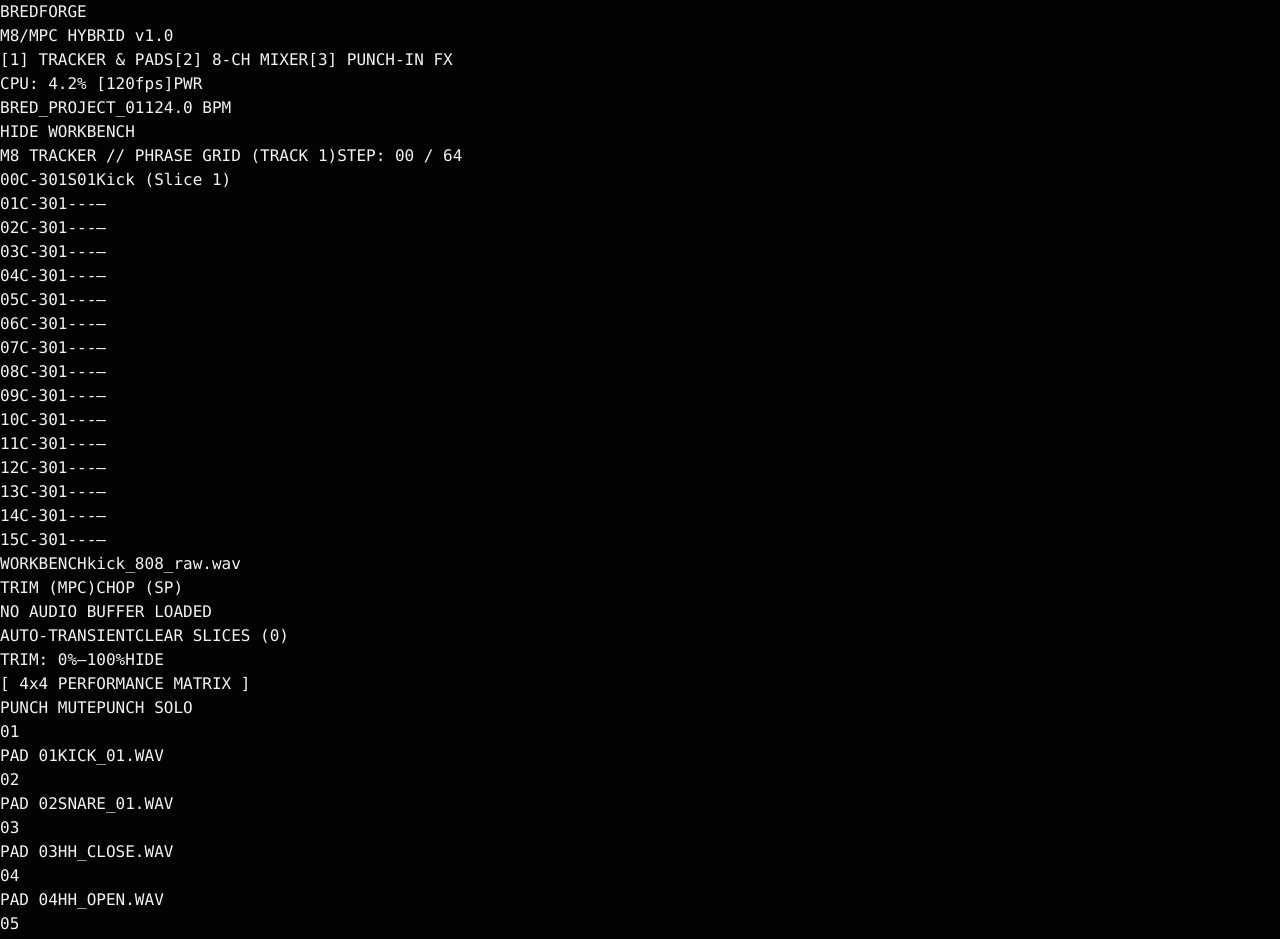
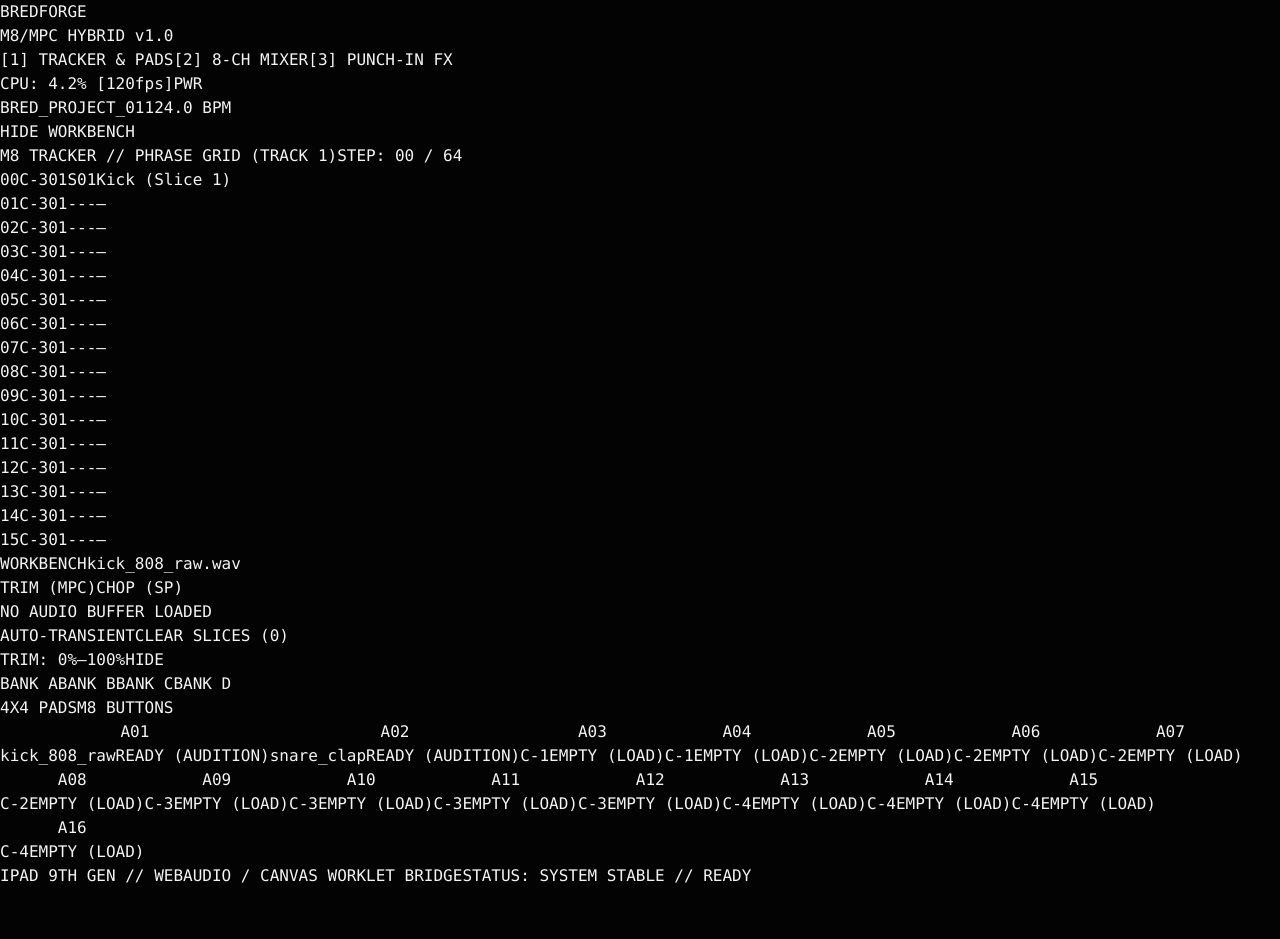
Before and after one commit to patromeo21/bredforge, a React (Vite) app: page / in a window 1280 px wide. Shown: the top 939 px of the page. After the commit the page ends 888 px from the top, so only its background shows below. Built offline with nearby package versions, Linux system fonts and the light colour scheme.

Commit message:
Refactor PadMatrix component and update interfaces

```diff
--- a/src/components/tracker/PadMatrix.tsx
+++ b/src/components/tracker/PadMatrix.tsx
@@ -1,139 +1,183 @@
 // ============================================================================
-// STAGE F - CORE PERFORMANCE ENGINE: SP-STYLE AUDITION MATRIX (PadMatrix.tsx)
+// BREDFORGE v1.0 — DYNAMIC PAD & M8 HARDWARE MATRIX FLIP [REF: PAD-M8-01]
 // ============================================================================
 
 import React, { useState } from 'react';
 
-export interface PadConfig {
+export interface PadData {
   id: number;
-  label: string;
-  sampleName: string;
-  hexId: string;
+  name: string;
+  note: string;
+  sampleName?: string;
+  audioBuffer?: AudioBuffer | null;
 }
 
-interface PadMatrixProps {
-  isRecording?: boolean;
-  onPadTrigger?: (bankIdx: number, padIdx: number, hexId: string) => void | Promise<void>;
-  onRecordStep?: (padId: number) => void;
+export interface PadMatrixProps {
+  activeBank: 'A' | 'B' | 'C' | 'D';
+  onSelectBank: (bank: 'A' | 'B' | 'C' | 'D') => void;
+  pads: PadData[];
+  onTriggerPad: (pad: PadData) => void;
+  onM8Action: (command: string) => void;
 }
 
-export const PadMatrix: React.FC<PadMatrixProps> = ({
-  isRecording = false,
-  onPadTrigger,
-  onRecordStep,
-}) => {
-  const [activePad, setActivePad] = useState<number | null>(null);
-  const [muteMode, setMuteMode] = useState<boolean>(false);
-  const [soloMode, setSoloMode] = useState<boolean>(false);
+export function PadMatrix({
+  activeBank,
+  onSelectBank,
+  pads,
+  onTriggerPad,
+  onM8Action,
+}: PadMatrixProps) {
+  const [gridMode, setGridMode] = useState<'4x4' | 'm8'>('4x4');
 
-  // 4x4 SP-Style Performance Matrix with Bank/Hex mappings
-  const pads: PadConfig[] = [
-    { id: 1,  label: 'PAD 01', sampleName: 'KICK_01.WAV',   hexId: '00' },
-    { id: 2,  label: 'PAD 02', sampleName: 'SNARE_01.WAV',  hexId: '01' },
-    { id: 3,  label: 'PAD 03', sampleName: 'HH_CLOSE.WAV',  hexId: '02' },
-    { id: 4,  label: 'PAD 04', sampleName: 'HH_OPEN.WAV',   hexId: '03' },
-    { id: 5,  label: 'PAD 05', sampleName: 'CLAP_01.WAV',   hexId: '04' },
-    { id: 6,  label: 'PAD 06', sampleName: 'PERC_01.WAV',   hexId: '05' },
-    { id: 7,  label: 'PAD 07', sampleName: 'CRASH_01.WAV',  hexId: '06' },
-    { id: 8,  label: 'PAD 08', sampleName: 'RIDE_01.WAV',   hexId: '07' },
-    { id: 9,  label: 'PAD 09', sampleName: 'BASS_C1.WAV',   hexId: '08' },
-    { id: 10, label: 'PAD 10', sampleName: 'SYN_CHORD.WAV', hexId: '09' },
-    { id: 11, label: 'PAD 11', sampleName: 'VOX_HIT.WAV',   hexId: '0A' },
-    { id: 12, label: 'PAD 12', sampleName: 'FX_STAB.WAV',   hexId: '0B' },
-    { id: 13, label: 'PAD 13', sampleName: 'CHOP_01.WAV',   hexId: '0C' },
-    { id: 14, label: 'PAD 14', sampleName: 'CHOP_02.WAV',   hexId: '0D' },
-    { id: 15, label: 'PAD 15', sampleName: 'CHOP_03.WAV',   hexId: '0E' },
-    { id: 16, label: 'PAD 16', sampleName: 'CHOP_04.WAV',   hexId: '0F' },
+  const m8Buttons = [
+    { label: 'UP', icon: '▲', cmd: 'NAV_UP', desc: 'Cursor Up' },
+    { label: 'EDIT', icon: 'E', cmd: 'EDIT_VAL', desc: 'Confirm / Edit' },
+    { label: 'LEFT', icon: '◄', cmd: 'NAV_LEFT', desc: 'Cursor Left' },
+    { label: 'RIGHT', icon: '►', cmd: 'NAV_RIGHT', desc: 'Cursor Right' },
+    { label: 'DOWN', icon: '▼', cmd: 'NAV_DOWN', desc: 'Cursor Down' },
+    { label: 'OPTION', icon: 'O', cmd: 'OPT_MENU', desc: 'Context / Cancel' },
+    { label: 'SHIFT', icon: 'S', cmd: 'MOD_SHIFT', desc: 'Modifier Key' },
+    { label: 'PLAY', icon: 'P', cmd: 'SEQ_PLAY', desc: 'Transport Play/Stop' },
   ];
 
-  // Hardware Touch Event Handler (Pure Instant Audition)
-  const handleTouchPad = (pad: PadConfig, e?: React.SyntheticEvent) => {
-    if (e) {
-      e.preventDefault(); // Prevent WebKit touch/scroll interference on iPad
-    }
+  return (
+    <div className="flex-1 bg-zinc-900/40 border border-zinc-800 rounded-lg p-3 flex flex-col min-h-0 overflow-hidden font-mono">
 
-    setActivePad(pad.id);
+      {/* Header: Bank Selectors & Grid Flip Toggle */}
+      <div className="flex justify-between items-center mb-3 shrink-0">
+        <div className="flex gap-1.5">
+          {(['A', 'B', 'C', 'D'] as const).map((bank) => (
+            <button
+              key={bank}
+              onClick={() => onSelectBank(bank)}
+              className={`px-2 py-1 text-[10px] font-bold rounded border cursor-pointer transition-all ${
+                activeBank === bank
+                  ? 'bg-amber-500 text-zinc-950 border-amber-400 shadow-[0_0_10px_rgba(245,158,11,0.3)]'
+                  : 'bg-zinc-900 text-zinc-400 border-zinc-800 hover:text-zinc-200'
+              }`}
+            >
+              BANK {bank}
+            </button>
+          ))}
+        </div>
 
-    // 1. Fire Audio Audition Payload Instantly matching TrackerLayout signature (bankIdx, padIdx, hexId)
-    if (onPadTrigger) {
-      onPadTrigger(0, pad.id - 1, pad.hexId);
-    }
-
-    // 2. Write Step Row strictly IF Record Transport is Active
-    if (isRecording && onRecordStep) {
-      onRecordStep(pad.id);
-    }
-
-    // Visual Feedback Timeout
-    setTimeout(() => setActivePad(null), 120);
-  };
-
-  return (
-    <div className="flex flex-col h-full bg-black/40 border border-emerald-500/20 rounded p-2 font-mono text-[11px] select-none">
-      {/* Header & Tactile Punch-In Controls */}
-      <div className="flex justify-between items-center mb-2 pb-1 border-b border-emerald-500/20">
-        <span className="text-emerald-400 font-bold tracking-wider">[ 4x4 PERFORMANCE MATRIX ]</span>
-
-        {/* MUTE / SOLO Hardware Strips */}
-        <div className="flex gap-1">
+        {/* Grid Flip Switcher */}
+        <div className="flex items-center gap-1 bg-zinc-950 p-0.5 rounded border border-zinc-800">
           <button
-            onClick={() => { setMuteMode(!muteMode); if (soloMode) setSoloMode(false); }}
-            className={`px-2 py-0.5 text-[9px] font-bold rounded border transition-all cursor-pointer ${
-              muteMode
-                ? 'bg-red-600 text-white border-red-500 shadow-[0_0_8px_rgba(220,38,38,0.6)]'
-                : 'bg-zinc-950 text-red-500/70 border-red-900/40 hover:border-red-500/40'
+            onClick={() => setGridMode('4x4')}
+            className={`px-2.5 py-1 text-[10px] font-bold rounded cursor-pointer transition-all ${
+              gridMode === '4x4'
+                ? 'bg-amber-500 text-zinc-950'
+                : 'text-zinc-400 hover:text-zinc-200'
             }`}
           >
-            PUNCH MUTE
+            4X4 PADS
           </button>
           <button
-            onClick={() => { setSoloMode(!soloMode); if (muteMode) setMuteMode(false); }}
-            className={`px-2 py-0.5 text-[9px] font-bold rounded border transition-all cursor-pointer ${
-              soloMode
-                ? 'bg-amber-500 text-black border-amber-400 shadow-[0_0_8px_rgba(245,158,11,0.6)]'
-                : 'bg-zinc-950 text-amber-500/70 border-amber-900/40 hover:border-amber-500/40'
+            onClick={() => setGridMode('m8')}
+            className={`px-2.5 py-1 text-[10px] font-bold rounded cursor-pointer transition-all ${
+              gridMode === 'm8'
+                ? 'bg-amber-500 text-zinc-950'
+                : 'text-zinc-400 hover:text-zinc-200'
             }`}
           >
-            PUNCH SOLO
+            M8 BUTTONS
           </button>
         </div>
       </div>
 
-      {/* 4x4 Tactile Pad Grid */}
-      <div className="flex-1 grid grid-cols-4 gap-2">
-        {pads.map((pad) => {
-          const isActive = activePad === pad.id;
-          return (
-            <div
-              key={pad.id}
-              onTouchStart={(e) => handleTouchPad(pad, e)}
-              onMouseDown={(e) => handleTouchPad(pad, e)}
-              className={`flex flex-col justify-between p-2 rounded border transition-all cursor-pointer active:scale-95 ${
-                isActive
-                  ? 'bg-emerald-500 text-black border-emerald-300 shadow-[0_0_12px_rgba(16,185,129,0.8)] scale-95'
-                  : 'bg-zinc-950/80 border-emerald-500/30 hover:border-emerald-500/60'
-              }`}
-            >
-              <div className="flex justify-between items-start">
-                <span className={`text-[9px] font-bold ${isActive ? 'text-black' : 'text-emerald-500/60'}`}>
-                  {String(pad.id).padStart(2, '0')}
-                </span>
-                {isRecording && (
-                  <span className="w-1.5 h-1.5 rounded-full bg-red-500 animate-pulse" />
-                )}
+      {/* Dynamic Viewport: 4x4 MPC Pads vs M8 Hardware Controls */}
+      <div className="flex-1 min-h-0 flex flex-col">
+        {gridMode === '4x4' ? (
+          <div className="grid grid-cols-4 gap-2 h-full">
+            {pads.map((pad) => (
+              <button
+                key={pad.id}
+                onClick={() => onTriggerPad(pad)}
+                className={`flex flex-col justify-between p-2.5 rounded-lg text-left transition-all cursor-pointer group border ${
+                  pad.audioBuffer
+                    ? 'bg-emerald-950/40 border-emerald-500/50 hover:border-emerald-400 active:bg-emerald-500/30'
+                    : 'bg-zinc-900/90 border-zinc-800 hover:border-amber-500/50 active:bg-amber-500/20'
+                }`}
+              >
+                <div className="flex justify-between items-start w-full">
+                  <span className={`text-[10px] font-bold ${pad.audioBuffer ? 'text-emerald-400' : 'text-amber-400'}`}>
+                    {activeBank}{pad.id < 10 ? `0${pad.id}` : pad.id}
+                  </span>
+                  <span
+                    className={`w-2 h-2 rounded-full ${
+                      pad.audioBuffer ? 'bg-emerald-400 shadow-[0_0_6px_#10b981]' : 'bg-zinc-700'
+                    }`}
+                  ></span>
+                </div>
+                <div className="flex flex-col">
+                  <span className="text-[11px] font-bold text-zinc-200 truncate">
+                    {pad.sampleName ? pad.sampleName.split('.')[0] : pad.note}
+                  </span>
+                  <span className="text-[8px] text-zinc-500">
+                    {pad.audioBuffer ? 'READY (AUDITION)' : 'EMPTY (LOAD)'}
+                  </span>
+                </div>
+              </button>
+            ))}
+          </div>
+        ) : (
+          <div className="grid grid-cols-2 gap-3 h-full items-center p-2 bg-zinc-950/60 rounded-lg border border-zinc-800/80">
+            <div className="grid grid-cols-3 gap-1.5 h-full items-center justify-items-center bg-zinc-900/50 p-2 rounded border border-zinc-800">
+              <div></div>
+              <button
+                onClick={() => onM8Action('NAV_UP')}
+                className="w-full h-12 bg-zinc-800 hover:bg-amber-500/20 active:bg-amber-500 active:text-zinc-950 border border-zinc-700 rounded flex flex-col items-center justify-center cursor-pointer transition-all text-amber-400 font-bold text-sm"
+              >
+                ▲
+              </button>
+              <div></div>
+
+              <button
+                onClick={() => onM8Action('NAV_LEFT')}
+                className="w-full h-12 bg-zinc-800 hover:bg-amber-500/20 active:bg-amber-500 active:text-zinc-950 border border-zinc-700 rounded flex flex-col items-center justify-center cursor-pointer transition-all text-amber-400 font-bold text-sm"
+              >
+                ◄
+              </button>
+              <div className="w-full h-12 bg-zinc-950 border border-zinc-800 rounded flex items-center justify-center text-[9px] text-zinc-600">
+                PAD
               </div>
-              <div className="flex flex-col">
-                <span className={`font-bold text-[10px] ${isActive ? 'text-black' : 'text-emerald-400'}`}>
-                  {pad.label}
-                </span>
-                <span className={`text-[8px] truncate ${isActive ? 'text-black/80' : 'text-emerald-600'}`}>
-                  {pad.sampleName}
-                </span>
-              </div>
+              <button
+                onClick={() => onM8Action('NAV_RIGHT')}
+                className="w-full h-12 bg-zinc-800 hover:bg-amber-500/20 active:bg-amber-500 active:text-zinc-950 border border-zinc-700 rounded flex flex-col items-center justify-center cursor-pointer transition-all text-amber-400 font-bold text-sm"
+              >
+                ►
+              </button>
+
+              <div></div>
+              <button
+                onClick={() => onM8Action('NAV_DOWN')}
+                className="w-full h-12 bg-zinc-800 hover:bg-amber-500/20 active:bg-amber-500 active:text-zinc-950 border border-zinc-700 rounded flex flex-col items-center justify-center cursor-pointer transition-all text-amber-400 font-bold text-sm"
+              >
+                ▼
+              </button>
+              <div></div>
             </div>
-          );
-        })}
+
+            <div className="grid grid-cols-2 gap-2 h-full">
+              {m8Buttons.slice(1).map((btn, idx) => (
+                <button
+                  key={idx}
+                  onClick={() => onM8Action(btn.cmd)}
+                  className="flex flex-col justify-center items-center p-2 bg-zinc-900 hover:bg-amber-500/20 border border-zinc-800 hover:border-amber-400/60 rounded-lg active:bg-amber-500 active:text-zinc-950 cursor-pointer transition-all shadow-sm"
+                >
+                  <span className="text-base font-bold text-amber-400 mb-0.5">{btn.icon}</span>
+                  <span className="text-[10px] font-bold tracking-wider text-zinc-200">{btn.label}</span>
+                  <span className="text-[7px] text-zinc-500">{btn.desc}</span>
+                </button>
+              ))}
+            </div>
+          </div>
+        )}
       </div>
+
     </div>
   );
-};
+}
+
+export default PadMatrix;
```
